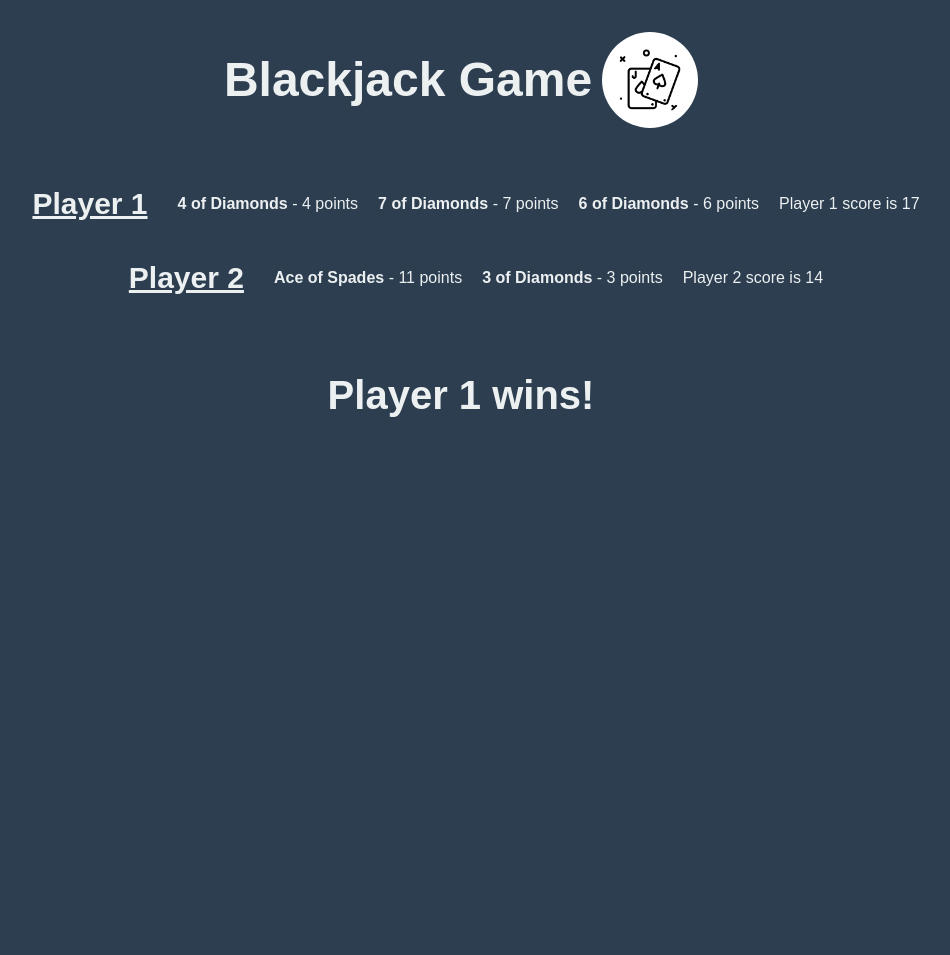
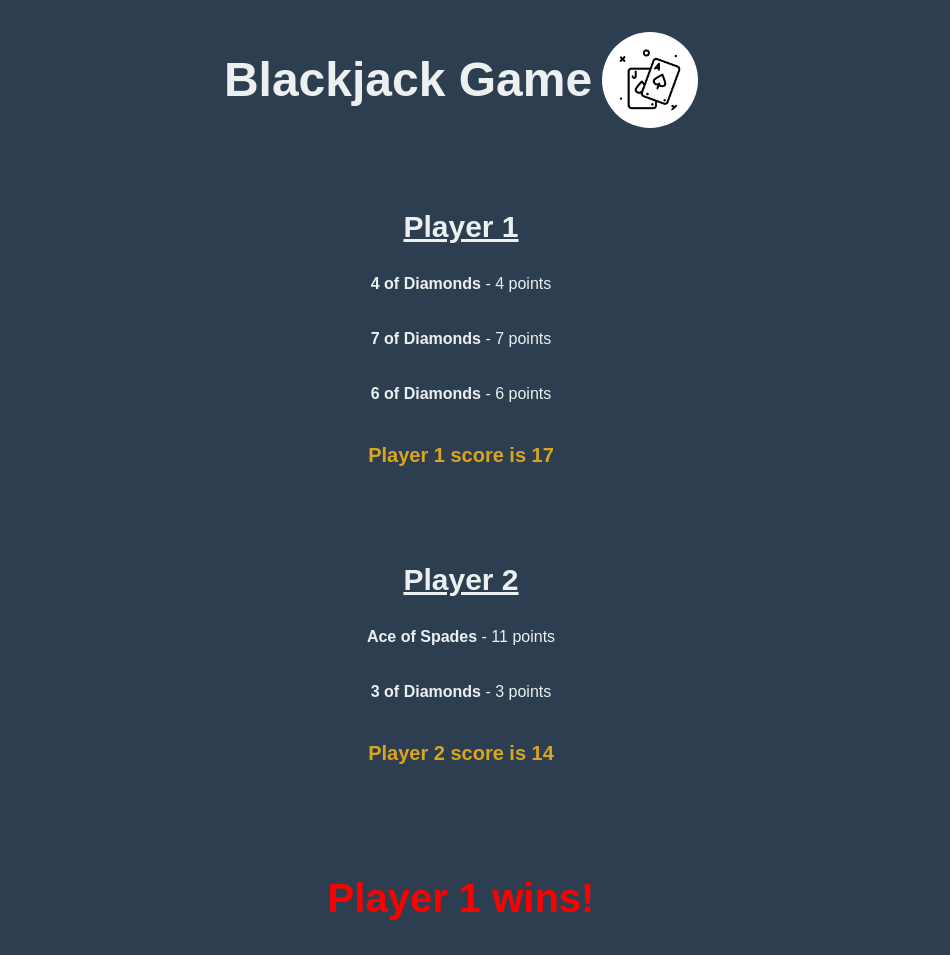
Before and after one commit to Ben-Cor/PHPBlackjack, a PHP site: page / in a window 1280 px wide. Shown: the whole page, without its empty margins (189-1139 px from the left). Before the commit the page ends 417 px from the top, so only its background shows below. Run offline with PHP 8.4, Linux system fonts and the light colour scheme.

Commit message:
further css style changes

```diff
--- a/index.php
+++ b/index.php
@@ -33,7 +33,7 @@ function newHand(Deck $deck, int $player) {
     $hand->drawCard($score, $deck);
     echo "<div class='playerHand'>";
     echo "</br> <h3 class='playerName'> Player $player </h3>".$hand->displayHand() ;
-    echo "Player $player score is ".$hand->calcScore()."</br>";
+    echo "<div class='score'> Player $player score is ".$hand->calcScore()."</div></br>";
     echo "</div>";
     $score = $hand->calcScore();
     return $score;
--- a/style.css
+++ b/style.css
@@ -33,14 +33,24 @@ body {
 
 .playerHand {
     display: flex;
+    flex-direction: column;
     justify-content: center;
     align-items: center;
     gap: 20px;
     margin-top: 20px;
+    gap: 5px;
+}
+
+.score {
+    font-size: 20px;
+    font-weight: bold;
+    padding: 20px;
+    color: goldenrod;
 }
 
 .outcome {
     font-size: 40px;
     font-weight: bold;
     margin-top: 50px;
+    color: red;
 }
```
